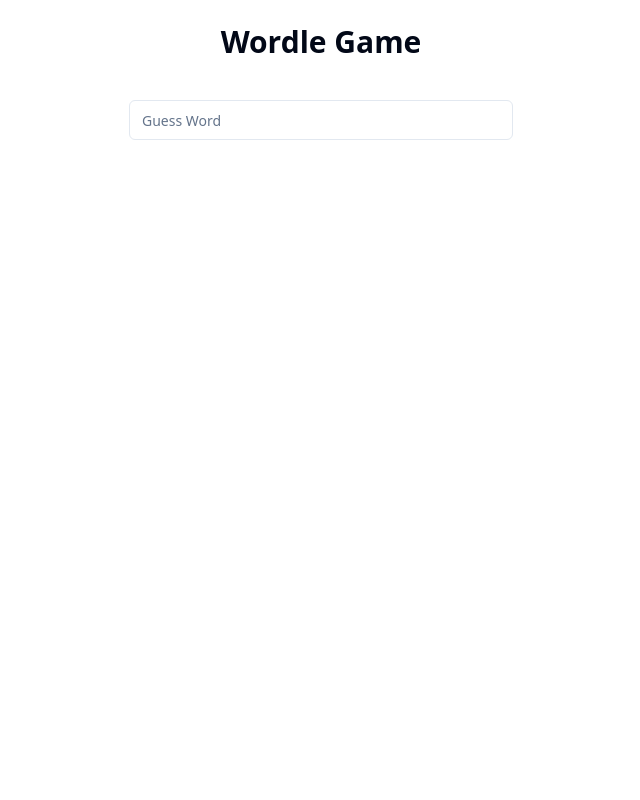
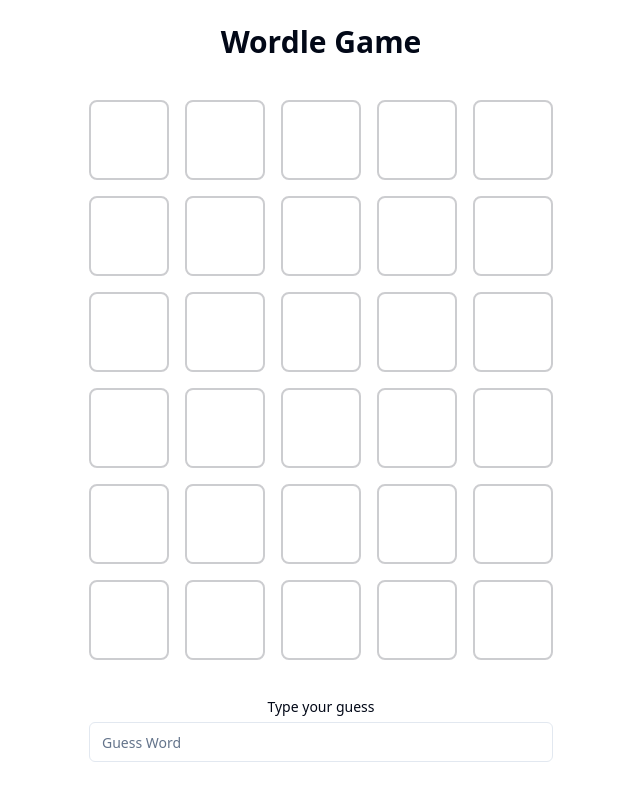
Before and after one commit to ahmed-abdelhamid/wordle-clone, a React (Vite) app: page / in a window 1280 px wide. Shown: the whole page, without its empty margins (319-959 px from the left). Built offline with nearby package versions, Linux system fonts and the light colour scheme.

Commit message:
add wordle board

```diff
--- a/src/App.tsx
+++ b/src/App.tsx
@@ -7,9 +7,9 @@ import { Wordle } from "@/components/wordle";
 function App() {
   return (
     <WordleProvider targetWord={TARGET_WORD}>
-      <div className="h-screen w-full p-6 space-y-10">
+      <div className="h-screen w-full p-6 flex flex-col items-center space-y-10">
         <h1 className="text-3xl text-center font-bold">Wordle Game</h1>
-        <div className="max-w-sm mx-auto">
+        <div className="max-w-lg mx-auto">
           <Wordle />
         </div>
       </div>
--- a/src/components/row.tsx
+++ /dev/null
@@ -1,45 +0,0 @@
-import { useForm } from "react-hook-form";
-
-import { Action, State } from "../reducers/letters-reducer";
-
-type FormValues = {
-  letters: string[];
-};
-
-interface RowProps {
-  state: State;
-  disabled: boolean;
-  dispatch: React.Dispatch<Action>;
-}
-
-export const Row = ({ state, disabled, dispatch }: RowProps) => {
-  const { register, handleSubmit } = useForm<FormValues>({
-    defaultValues: { letters: state.letters },
-  });
-
-  const onSubmit = (data: FormValues) => {
-    dispatch({ type: "SET_LETTERS", payload: data });
-  };
-
-  return (
-    <div>
-      <form className="flex space-x-4" onSubmit={handleSubmit(onSubmit)}>
-        {state.letters.map((_, i) => (
-          <input
-            key={i}
-            type="text"
-            className="w-10 h-10 rounded-md border-0 py-1.5 text-gray-900 shadow-sm ring-1 ring-inset ring-gray-300 placeholder:text-gray-400 focus:ring-2 focus:ring-inset focus:ring-indigo-600 sm:text-sm sm:leading-6 text-center"
-            maxLength={1}
-            disabled={disabled}
-            {...register(`letters.${i}`, {
-              required: true,
-              maxLength: 1,
-              pattern: /^[a-zA-Z]+$/i,
-            })}
-          />
-        ))}
-        <input type="submit" className="hidden" />
-      </form>
-    </div>
-  );
-};
--- a/src/components/wordle/guesses-list.tsx
+++ b/src/components/wordle/guesses-list.tsx
@@ -1,14 +1,15 @@
 import { useContext } from "react";
 
 import { WordleContext } from "@/components/contexts/wordle-context";
+import { Row } from "@/components/wordle/row";
 
 export const GuessesList = () => {
   const context = useContext(WordleContext);
 
   return (
-    <div>
-      {context?.guesses.map((guess, i) => (
-        <p key={i}>{guess}</p>
+    <div className="space-y-4">
+      {Array.from({ length: 6 }).map((_, i) => (
+        <Row key={i} guess={context?.guesses[i]} />
       ))}
     </div>
   );
--- /dev/null
+++ b/src/components/wordle/row.tsx
@@ -0,0 +1,18 @@
+interface RowProps {
+  guess?: string;
+}
+
+export const Row = ({ guess }: RowProps) => {
+  return (
+    <div className="flex space-x-4">
+      {Array.from({ length: 5 }).map((_, i) => (
+        <span
+          key={i}
+          className="w-20 h-20 shrink-0 inline-flex items-center justify-center p-4 text-4xl text-foreground border-foreground/20 border-2 rounded-lg"
+        >
+          {guess?.[i]}
+        </span>
+      ))}
+    </div>
+  );
+};
--- a/src/components/wordle/word-form.tsx
+++ b/src/components/wordle/word-form.tsx
@@ -2,6 +2,7 @@ import { ChangeEvent, FormEvent, useContext } from "react";
 
 import { Input } from "@/components/ui/input";
 import { WordleContext } from "@/components/contexts/wordle-context";
+import { Label } from "@/components/ui/label";
 
 export const WordForm = () => {
   const context = useContext(WordleContext);
@@ -17,7 +18,10 @@ export const WordForm = () => {
   };
 
   return (
-    <form onSubmit={handleSubmit} className="space-y-1">
+    <form onSubmit={handleSubmit} className="space-y-2">
+      <Label htmlFor="word" className="text-center w-full block">
+        Type your guess
+      </Label>
       <Input
         id="word"
         pattern="[A-Za-z]{5}"
```
Also changed, not shown: src/components/wordle.tsx (+0 -20 lines), tailwind.config.ts (+8 -8 lines).
